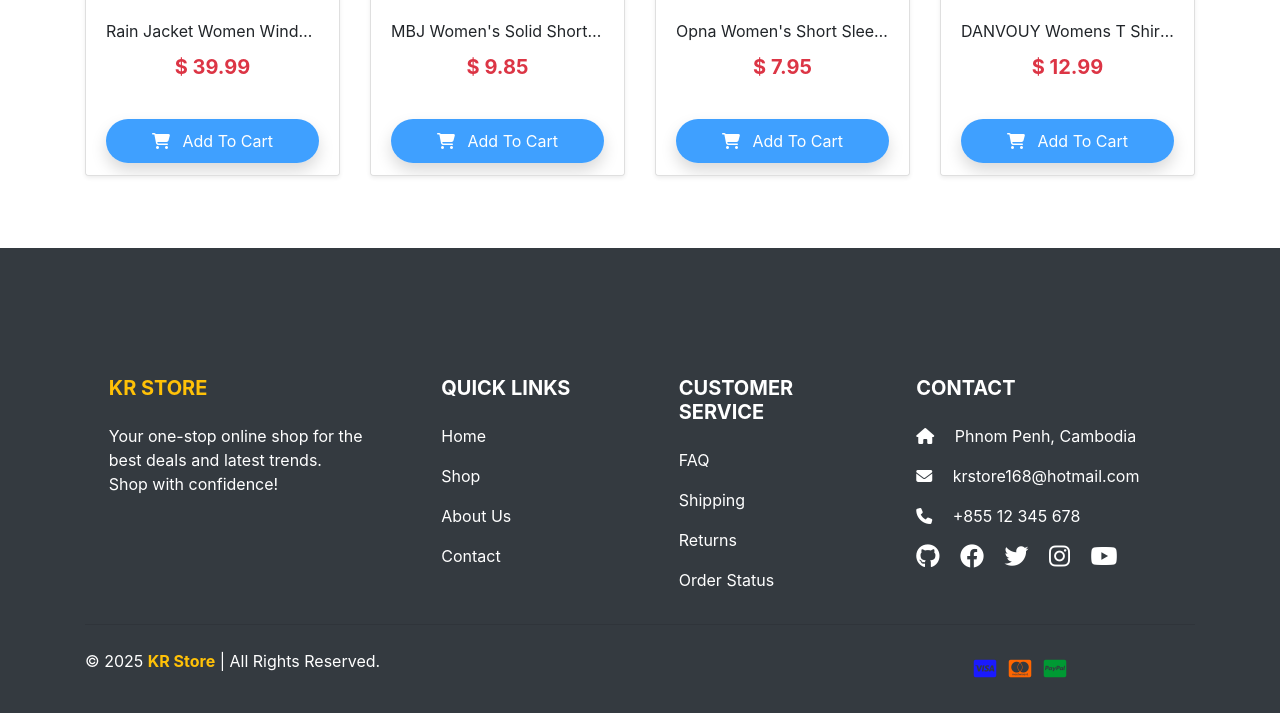
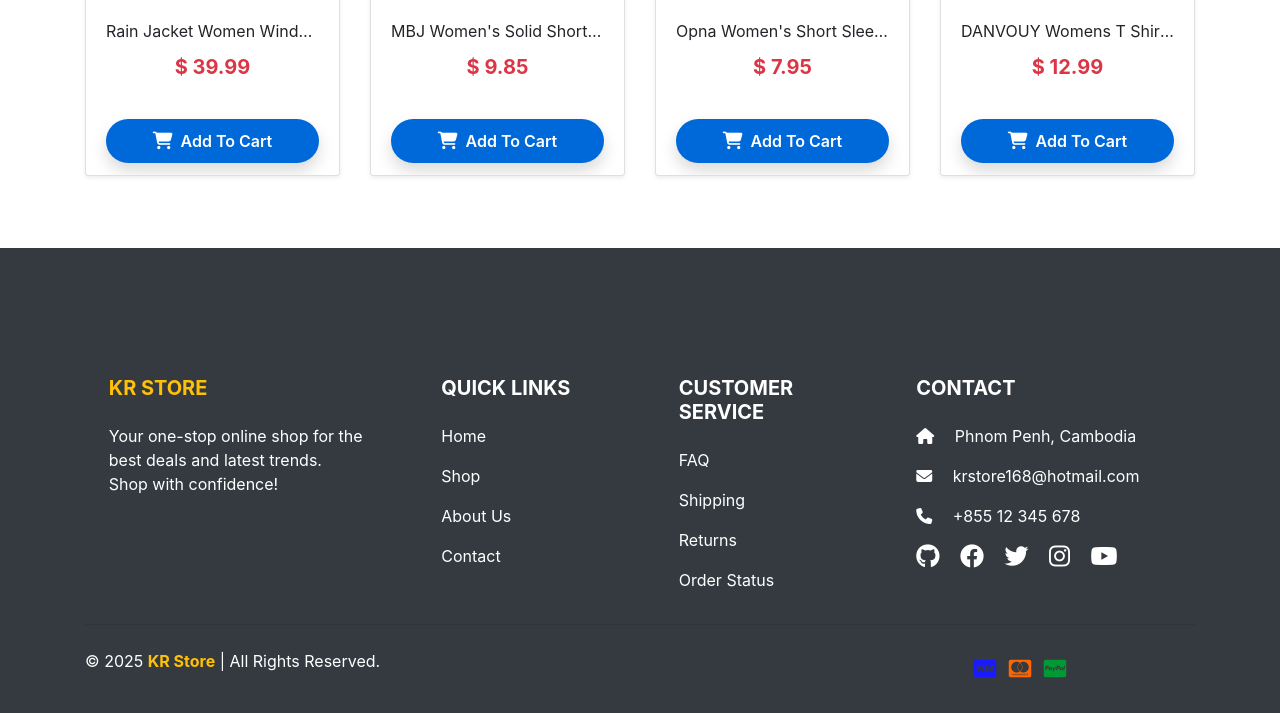
Before and after one commit to phalla009/KR_Store_Ecommerce, a Flask app: page / in a window 1280 px wide. Shown: the part 2452-3165 px from the top of the page. Run offline with Flask 3, Linux system fonts and the light colour scheme; some libraries are stand-ins or nearby versions.

Commit message:
Edited file

```diff
--- a/static/styles.css
+++ b/static/styles.css
@@ -203,7 +203,7 @@ textarea {
 
 /* Gradient button style */
 .btn-gradient {
-     background: rgba(30, 144, 255, 0.85);
+    background: rgba(30, 144, 255, 0.85);
     /*background: linear-gradient(90deg, #ff7e5f, #feb47b);*/
     border: none;
     color: white;
@@ -214,12 +214,11 @@ textarea {
     border-radius: 25px !important;
 }
 .btn-gradient:hover {
-     background: rgb(0, 129, 255);
+    background: rgb(0, 129, 255);
     box-shadow: 0 8px 25px rgba(87, 149, 255, 0.7);
     transform: translateY(-3px);
     color: white;
 }
-
 
 /* Badge font size and weight */
 .badge {
@@ -240,6 +239,40 @@ textarea {
     }
     .btn-gradient {
         font-size: 0.9rem;
+    }
+}
+
+/* Beautiful Gradient Add to Cart Button */
+.btn-add-cart {
+    background-color: #0069d9;
+    border: none;
+    color: white;
+    font-weight: 600;
+    font-size: 1rem;
+    padding: 0.6rem 1.2rem;
+    border-radius: 50px;
+    transition: all 0.3s ease;
+    box-shadow: 0 4px 12px rgba(255, 126, 95, 0.4);
+    display: flex;
+    align-items: center;
+    justify-content: center;
+}
+
+.btn-add-cart i {
+    margin-right: 0.5rem;
+    font-size: 1.1rem;
+}
+
+/* Responsive for Mobile */
+@media (max-width: 576px) {
+    .btn-add-cart {
+        font-size: 0.85rem;
+        padding: 0.5rem 0.8rem;
+        border-radius: 40px;
+    }
+    .btn-add-cart i {
+        font-size: 1rem;
+        margin-right: 0.4rem;
     }
 }
 
@@ -285,20 +318,21 @@ textarea {
         font-size: 1.2rem;
     }
 }
-
+/* Responsive for card image: smaller and centered on mobile */
 @media (max-width: 576px) {
-    .carousel-item img {
-        max-height: 180px !important;
-    }
-    .carousel-caption {
-        bottom: 5px;
-        padding: 0.4rem;
-    }
-    .carousel-caption p {
-        display: none;
-    }
+  /* កំណត់ទំហំនិងកណ្តាលរូបភាព */
+  .card > a.d-block {
+    height: 150px !important;
+    display: flex !important;
+    justify-content: center !important;
+    align-items: center !important;
+  }
+  .card-img-top {
+    max-height: 140px !important;
+    width: auto !important;
+    object-fit: contain !important;
+  }
 }
-
 /* Base position for nav links */
 #navbarSupportedContent .nav-link,
 #navbarSupportedContent .nav-link.dropdown-toggle,
@@ -307,7 +341,6 @@ textarea {
     color: #000; /* default text color */
     transition: color 0.3s ease;
 }
-
 /* Hide underline by default */
 #navbarSupportedContent .nav-link::after,
 #navbarSupportedContent .nav-link.dropdown-toggle::after,
--- a/templates/front/home.html
+++ b/templates/front/home.html
@@ -46,7 +46,7 @@
   <!-- Products Grid -->
   <div class="row mt-5">
     {% for item in products %}
-    <div class="col-sm-6 col-md-4 col-lg-3 mb-4">
+    <div class="col-6 col-md-4 col-lg-3 mb-4">
       <div class="card h-100 shadow-sm rounded position-relative overflow-hidden">
         <a href="{{ url_for('product_detail', id=item['id']) }}" class="d-block overflow-hidden" style="height: 220px;">
           <img src="{{ item['image'] }}" alt="{{ item['title'] }}" class="card-img-top h-100 w-100" style="object-fit: contain; transition: transform 0.4s ease;">
@@ -61,14 +61,15 @@
         <div class="card-footer bg-white border-0 d-flex justify-content-center">
             <button
                 type="button"
-                class="btn btn-gradient w-100 rounded-pill font-weight-semibold shadow btn_add_to_cart"
+                class="btn-add-cart w-100 shadow btn_add_to_cart"
                 data-id="{{ item['id'] }}"
                 data-title="{{ item['title'] }}"
                 data-image="{{ item['image'] }}"
                 data-price="{{ item['price'] }}"
             >
-                <i class="fa fa-shopping-cart mr-2"></i> Add To Cart
+                <i class="fa fa-shopping-cart"></i> Add To Cart
             </button>
+
         </div>
       </div>
     </div>
--- a/templates/front/product.html
+++ b/templates/front/product.html
@@ -4,7 +4,7 @@
 <div class="container my-5">
   <div class="row g-4">
     {% for item in products %}
-     <div class="col-sm-6 col-md-4 col-lg-3 mb-4">
+     <div class="col-6 col-md-4 col-lg-3 mb-4">
       <div class="card h-100 shadow-sm rounded position-relative overflow-hidden">
         <a href="{{ url_for('product_detail', id=item['id']) }}" class="d-block overflow-hidden" style="height: 220px;">
           <img src="{{ item['image'] }}" alt="{{ item['title'] }}" class="card-img-top h-100 w-100" style="object-fit: contain; transition: transform 0.4s ease;">
@@ -19,13 +19,13 @@
         <div class="card-footer bg-white border-0 d-flex justify-content-center">
             <button
                 type="button"
-                class="btn btn-gradient w-100 rounded-pill font-weight-semibold shadow btn_add_to_cart"
+                class="btn-add-cart w-100 shadow btn_add_to_cart"
                 data-id="{{ item['id'] }}"
                 data-title="{{ item['title'] }}"
                 data-image="{{ item['image'] }}"
                 data-price="{{ item['price'] }}"
             >
-                <i class="fa fa-shopping-cart mr-2"></i> Add To Cart
+                <i class="fa fa-shopping-cart"></i> Add To Cart
             </button>
         </div>
       </div>
```
